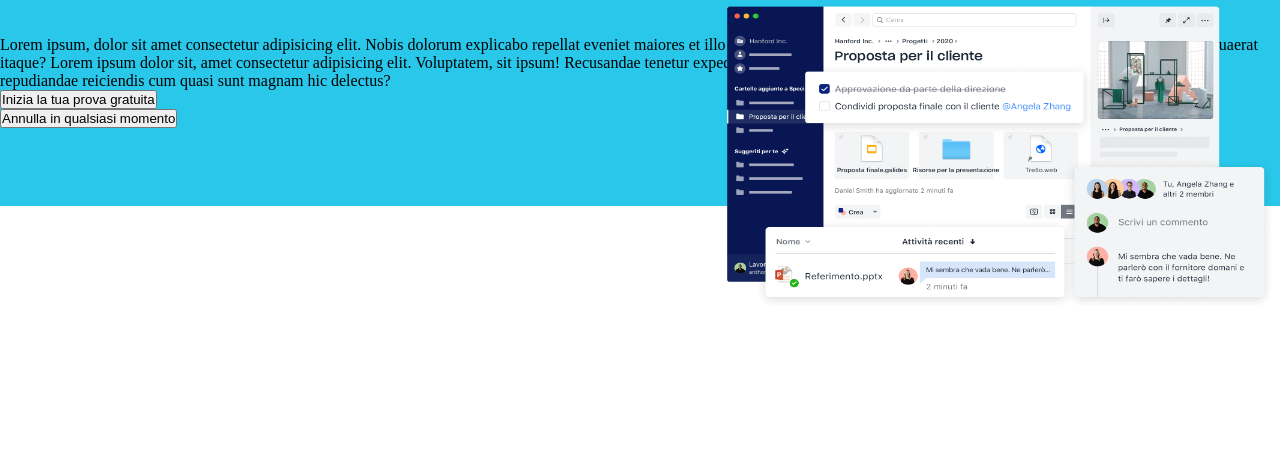
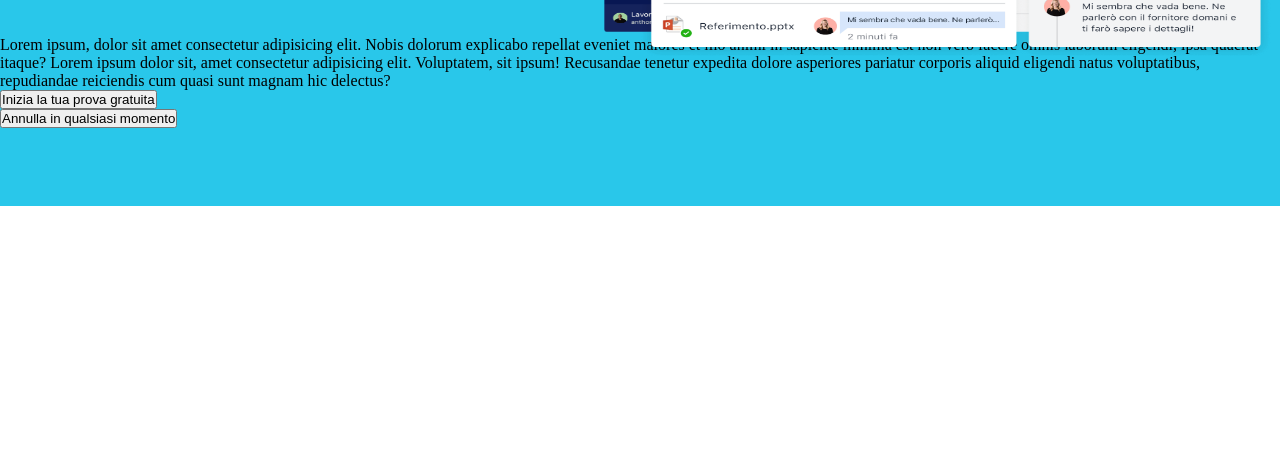
Before and after one commit to FRAALES/htmlcss-dropbox, a plain HTML site: page index.html in a window 1280 px wide. Shown: the part 350-800 px from the top of the page. Drawn offline with Linux system fonts and the light colour scheme; some icons are missing.

Commit message:
commit non convinto

```diff
--- a/css/file.css
+++ b/css/file.css
@@ -90,9 +90,9 @@ main{
 .jumbotron-sezione-destra{
     position: absolute;
     right: 0;
-    top: 300px;
+    top: 50px;
     height: 300px;
-    width: 45%;
+    width: 55%;
 }
 
 .jumbotron-sezione-destra img{
```
